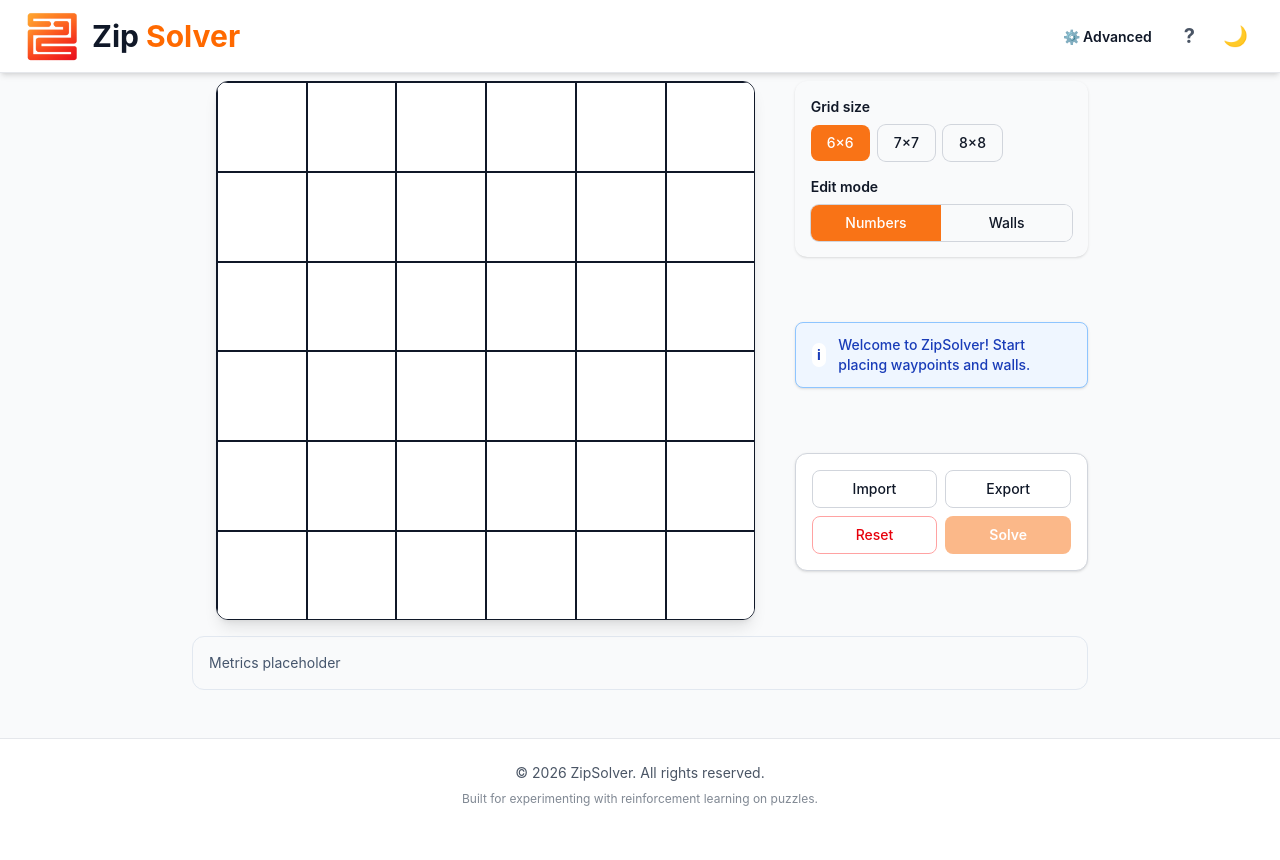
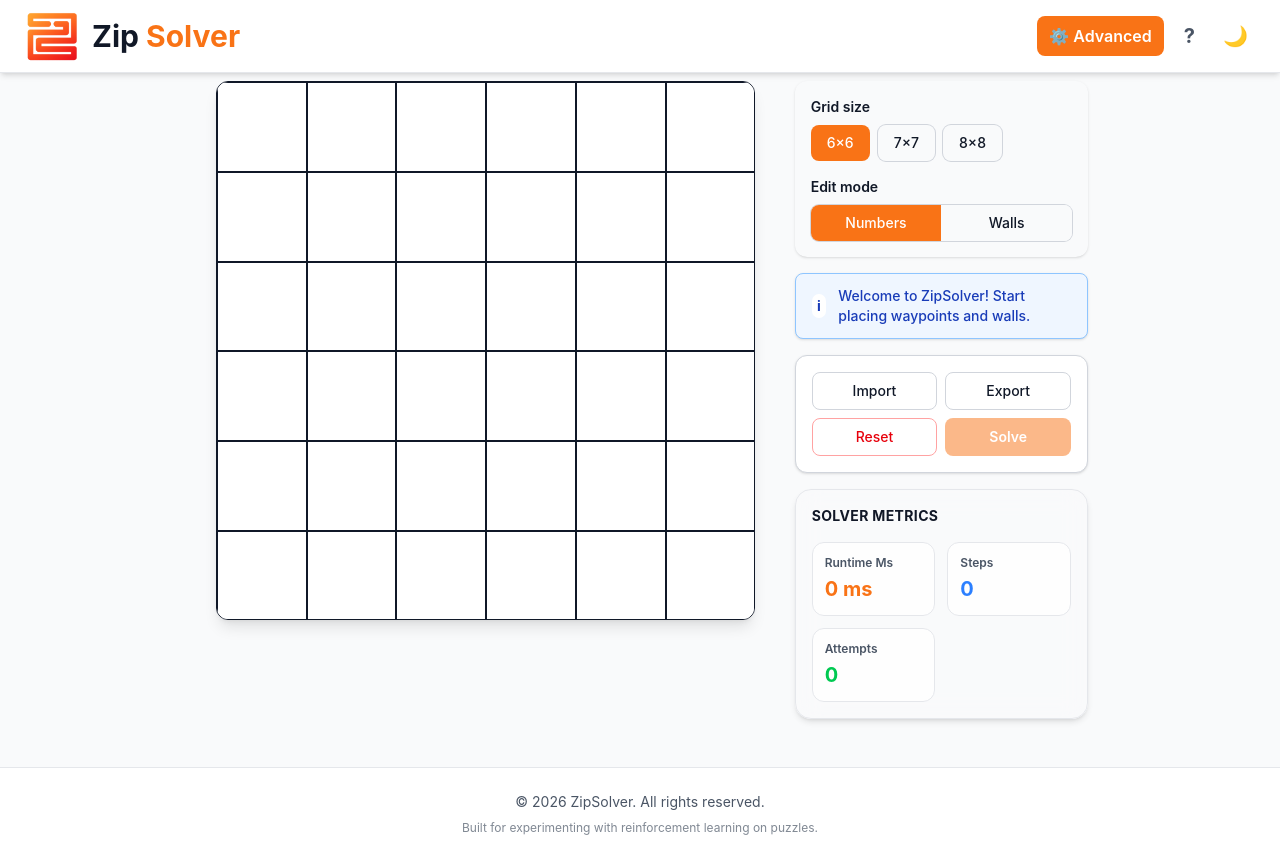
Before and after one commit to PSE-ZIP-Solver/ZipSolver, a React (Vite) app in the folder frontend/: page / in a window 1280 px wide. Both pictures are taken after a click on the button "⚙️ Advanced". Before the commit the page ends 831 px from the top, so only its background shows below. Built offline with nearby package versions, Linux system fonts and the light colour scheme; no server answers.

Commit message:
feat: add advanced mode functionality; integrate metrics display in GridBuilder and MetricsPanel components

```diff
--- a/frontend/src/App.tsx
+++ b/frontend/src/App.tsx
@@ -7,15 +7,28 @@ import GridBuilder from './components/GridBuilder';
 
 export const App: React.FC = () => {
   const [isHelpOpen, setIsHelpOpen] = useState(false);
+  const [advancedMode, setAdvancedMode] = useState(false);
 
   return (
     <div className="min-h-screen flex flex-col bg-gray-50 text-gray-900">
       <Navbar
         onOpenHelp={() => setIsHelpOpen(true)}
+        advancedMode={
+          advancedMode
+        }
+        onToggleAdvanced={() =>
+          setAdvancedMode(
+            previous => !previous
+          )
+        }
       />
 
       <main className="flex-1 w-full pt-2">
-        <GridBuilder />
+        <GridBuilder
+          advancedMode={
+            advancedMode
+          }
+        />
       </main>
 
       <Footer />
--- a/frontend/src/components/GridBuilder.tsx
+++ b/frontend/src/components/GridBuilder.tsx
@@ -18,7 +18,8 @@ import {
 } from "../types/board";
 
 import {
-    type SolutionPath
+    type SolutionPath,
+    type SolverMetrics
 } from "../types/solver";
 
 import {
@@ -30,7 +31,13 @@ import {
 } from "../api/apiCalls";
 
 
-export default function GridBuilder() {
+interface GridBuilderProps {
+    advancedMode: boolean;
+}
+
+export default function GridBuilder({
+    advancedMode
+}: GridBuilderProps) {
 
     /*
      * Current puzzle configuration
@@ -47,6 +54,9 @@ export default function GridBuilder() {
      */
     const [solution, setSolution] =
         useState<SolutionPath | null>(null);
+
+    const [metrics, setMetrics] =
+        useState<SolverMetrics | null>(null);
 
 
     /*
@@ -91,6 +101,7 @@ export default function GridBuilder() {
         });
 
         setSolution(null);
+        setMetrics(null);
 
         showMessage(
             "INFO",
@@ -155,6 +166,7 @@ export default function GridBuilder() {
 
 
         setSolution(null);
+        setMetrics(null);
     }
 
 
@@ -220,6 +232,7 @@ export default function GridBuilder() {
 
 
         setSolution(null);
+        setMetrics(null);
     }
 
 
@@ -230,7 +243,6 @@ export default function GridBuilder() {
      * ============================
      */
     async function handleSolve() {
-
 
         if (board.waypoints.length < 2) {
 
@@ -248,41 +260,107 @@ export default function GridBuilder() {
             setIsSolving(true);
 
 
-            const response =
-                await solvePuzzle(board);
+            const response = await solvePuzzle(board);
+
+            setMetrics(response.metrics ?? null);
 
 
+            if (response.success && response.solutionPath) {
 
-            if (response.success) {
+                setSolution(response.solutionPath);
 
-                setSolution(
-                    response.solutionPath
-                );
 
+                if (response.solverUsed === "RL") {
 
                     showMessage(
                         "SUCCESS",
-                    "Puzzle solved successfully"
+                        "Puzzle solved successfully using RL solver"
                     );
 
                 }
 
-            else {
-
-                setSolution(null);
-
+                else if (response.solverUsed === "DFS") {
 
                     showMessage(
-                    "ERROR",
+                        "WARNING",
+                        [
+                            "Puzzle solved using DFS fallback",
                             response.message
+                        ].join("\n")
                     );
 
                 }
 
 
+                return;
             }
 
-        catch {
+
+            setSolution(null);
+
+
+            switch (response.status) {
+
+                case "UNSOLVABLE":
+
+                    showMessage(
+                        "ERROR",
+                        [
+                            "Puzzle is not solvable",
+                            response.message
+                        ].join("\n")
+                    );
+
+                    break;
+
+
+                case "TIMEOUT":
+
+                    showMessage(
+                        "ERROR",
+                        [
+                            "Solver timed out",
+                            response.message
+                        ].join("\n")
+                    );
+
+                    break;
+
+
+                case "FAILED":
+
+                    showMessage(
+                        "ERROR",
+                        [
+                            "Solver failed",
+                            response.message
+                        ].join("\n")
+                    );
+
+                    break;
+
+
+                default:
+
+                    showMessage(
+                        "ERROR",
+                        response.message || "Unknown solver error"
+                    );
+
+                    break;
+            }
+
+
+        }
+
+        catch (error) {
+
+            console.error(error);
+
+
+            setSolution(null);
+            setMetrics(null);
+
 
             showMessage(
                 "ERROR",
@@ -311,6 +389,7 @@ export default function GridBuilder() {
 
 
         setSolution(null);
+        setMetrics(null);
 
 
         showMessage(
@@ -431,7 +510,7 @@ export default function GridBuilder() {
                     order-3
 
                     lg:order-1
-                    lg:row-span-3
+                    lg:row-span-4
                 "
             >
 
@@ -490,16 +569,20 @@ export default function GridBuilder() {
 
             {/* Metrics */}
 
+            {
+                advancedMode && (
                     <div
                         className="
                 order-5
-                    lg:col-span-2
+                lg:order-4
             "
                     >
-
-                <MetricsPanel />
-
+                        <MetricsPanel
+                            metrics={metrics}
+                        />
                     </div>
+                )
+            }
 
 
         </div>
--- a/frontend/src/components/MetricsPanel.tsx
+++ b/frontend/src/components/MetricsPanel.tsx
@@ -1,7 +1,171 @@
-export default function MetricsPanel() {
+import {
+	type SolverMetrics
+} from "../types/solver";
+
+
+interface MetricsPanelProps {
+	metrics: SolverMetrics | null;
+}
+
+
+function formatMetricName(
+	key: string
+) {
+	return key
+		.replace(/([A-Z])/g, " $1")
+		.replace(/^./, char => char.toUpperCase());
+}
+
+
+function formatValue(
+	key: string,
+	value: unknown
+) {
+
+	if (
+		key.toLowerCase().includes("time") ||
+		key.toLowerCase().includes("runtime")
+	) {
+		return `${value} ms`;
+	}
+
+	return String(value);
+}
+
+
+const accents = [
+	"text-primary",
+	"text-blue-500",
+	"text-green-500",
+	"text-purple-500",
+];
+
+
+const defaultMetrics: SolverMetrics = {
+	runtimeMs: 0,
+	steps: 0,
+	attempts: 0,
+};
+
+
+export default function MetricsPanel({
+	metrics
+}: MetricsPanelProps) {
+
+
+	const displayedMetrics =
+		metrics ?? defaultMetrics;
+
+
+	const entries =
+		Object.entries(displayedMetrics);
+
+
+
 	return (
-		<div className="rounded-xl border border-slate-200 p-4 text-sm text-slate-600">
-			Metrics placeholder
+
+		<div
+			className="
+                bg-surface/70
+                backdrop-blur-md
+
+                border
+                border-footer-border
+
+                rounded-2xl
+
+                p-4
+
+                shadow-md
+            "
+		>
+
+			<h3
+				className="
+                    text-sm
+                    font-bold
+                    uppercase
+                    tracking-wide
+                    text-text
+                    mb-4
+                "
+			>
+				Solver Metrics
+			</h3>
+
+
+
+			<div
+				className="
+                    grid
+                    grid-cols-2
+                    gap-3
+                "
+			>
+
+				{
+					entries.map(
+						([key, value], index) => (
+
+							<div
+								key={key}
+
+								className="
+                                    rounded-xl
+
+                                    border
+                                    border-footer-border
+
+                                    bg-background/60
+
+                                    p-3
+
+                                    transition-all
+
+                                    hover:scale-[1.02]
+                                    hover:shadow-md
+                                "
+							>
+
+								<p
+									className="
+                                        text-xs
+                                        font-semibold
+                                        text-footer-text
+                                        mb-1
+                                    "
+								>
+									{formatMetricName(key)}
+								</p>
+
+
+								<p
+									className={`
+                                        text-xl
+                                        font-bold
+                                        ${accents[
+										index % accents.length
+										]
+										}
+                                    `}
+								>
+									{
+										formatValue(
+											key,
+											value
+										)
+									}
+								</p>
+
+							</div>
+
+						)
+					)
+				}
+
+			</div>
+
 		</div>
+
 	);
 }
--- a/frontend/src/components/Navbar.tsx
+++ b/frontend/src/components/Navbar.tsx
@@ -2,56 +2,155 @@ import logo from "../assets/logoNoBg.png";
 
 interface NavbarProps {
   onOpenHelp: () => void;
+
+  advancedMode: boolean;
+  onToggleAdvanced: () => void;
 }
 
 export default function Navbar({
   onOpenHelp,
+  advancedMode,
+  onToggleAdvanced,
 }: NavbarProps) {
+
   return (
-    <nav className="bg-white shadow-md border-b border-gray-200">
-      <div className="max-w-7xl mx-auto px-6 py-2 flex items-center justify-between">
-        {/* Logo and Application Name */}
-        <div className="flex items-center gap-3">
+    <nav
+      className="
+                bg-background
+                shadow-md
+                border-b
+                border-footer-border
+            "
+    >
+
+      <div
+        className="
+                    max-w-7xl
+                    mx-auto
+                    px-6
+                    py-2
+                    flex
+                    items-center
+                    justify-between
+                "
+      >
+
+        {/* Logo */}
+
+        <div
+          className="
+                        flex
+                        items-center
+                        gap-3
+                    "
+        >
+
           <img
             src={logo}
             alt="ZipSolver Logo"
-            className="h-14 w-14 object-contain"
+            className="
+                            h-14
+                            w-14
+                            object-contain
+                        "
           />
 
-          <h1 className="text-3xl font-bold text-gray-900">
-            Zip <span className="text-orange-500">Solver</span>
+          <h1
+            className="
+                            text-3xl
+                            font-bold
+                            text-text
+                        "
+          >
+            Zip <span className="text-primary">
+              Solver
+            </span>
           </h1>
+
         </div>
 
-        {/* Navigation Actions */}
-        <div className="flex items-center gap-3">
-          {/* TODO: Implement advanced mode state and context integration */}
+
+
+        {/* Actions */}
+
+        <div
+          className="
+                        flex
+                        items-center
+                        gap-3
+                    "
+        >
+
+          {/* Advanced */}
+
           <button
-            className="px-3 py-2 rounded-lg hover:bg-gray-300 text-gray-900 transition-colors"
+            onClick={onToggleAdvanced}
+            className={`
+                            px-3
+                            py-2
+                            rounded-lg
+                            font-semibold
+                            transition-colors
+
+                            ${advancedMode
+                ? `
+                                        bg-primary
+                                        text-white
+                                    `
+                : `
+                                        text-text
+                                        hover:bg-surface
+                                    `
+              }
+                        `}
             aria-label="Toggle advanced mode"
           >
-            <span className="text-sm font-semibold">
-              ⚙️ Advanced
+            ⚙️ Advanced
+          </button>
+
+
+
+          {/* Help */}
+
+          <button
+            onClick={onOpenHelp}
+            className="
+                            p-2
+                            rounded-lg
+                            text-footer-text
+                            hover:bg-surface
+                            transition-colors
+                        "
+            aria-label="Open help"
+          >
+            <span className="text-xl font-bold">
+              ?
             </span>
           </button>
 
+
+
+          {/* TODO: Implement theme context integration */}
+
           <button
-            onClick={onOpenHelp}
-            className="p-2 rounded-lg text-gray-600 hover:bg-gray-200 hover:text-gray-900 transition-colors"
-            aria-label="Open help"
+            className="
+                            p-2
+                            rounded-lg
+                            text-footer-text
+                            hover:bg-surface
+                            transition-colors
+                        "
+            aria-label="Toggle theme"
           >
-            <span className="text-xl font-bold">?</span>
+            <span className="text-xl">
+              🌙
+            </span>
           </button>
 
-          {/* TODO: Implement theme context integration */}
-          <button
-            className="p-2 rounded-lg text-gray-600 hover:bg-gray-200 hover:text-gray-900 transition-colors"
-            aria-label="Toggle theme"
-          >
-            <span className="text-xl">🌙</span>
-          </button>
         </div>
+
       </div>
+
     </nav>
   );
 }
--- a/frontend/src/types/solver.ts
+++ b/frontend/src/types/solver.ts
@@ -15,6 +15,7 @@ export type SolverType =
 export interface SolverMetrics {
     runtimeMs: number;
     steps: number;
+    attempts: number;
 }
 
 export interface SolverResponse {
```
Lines whose indentation alone changed are shown as unchanged.
